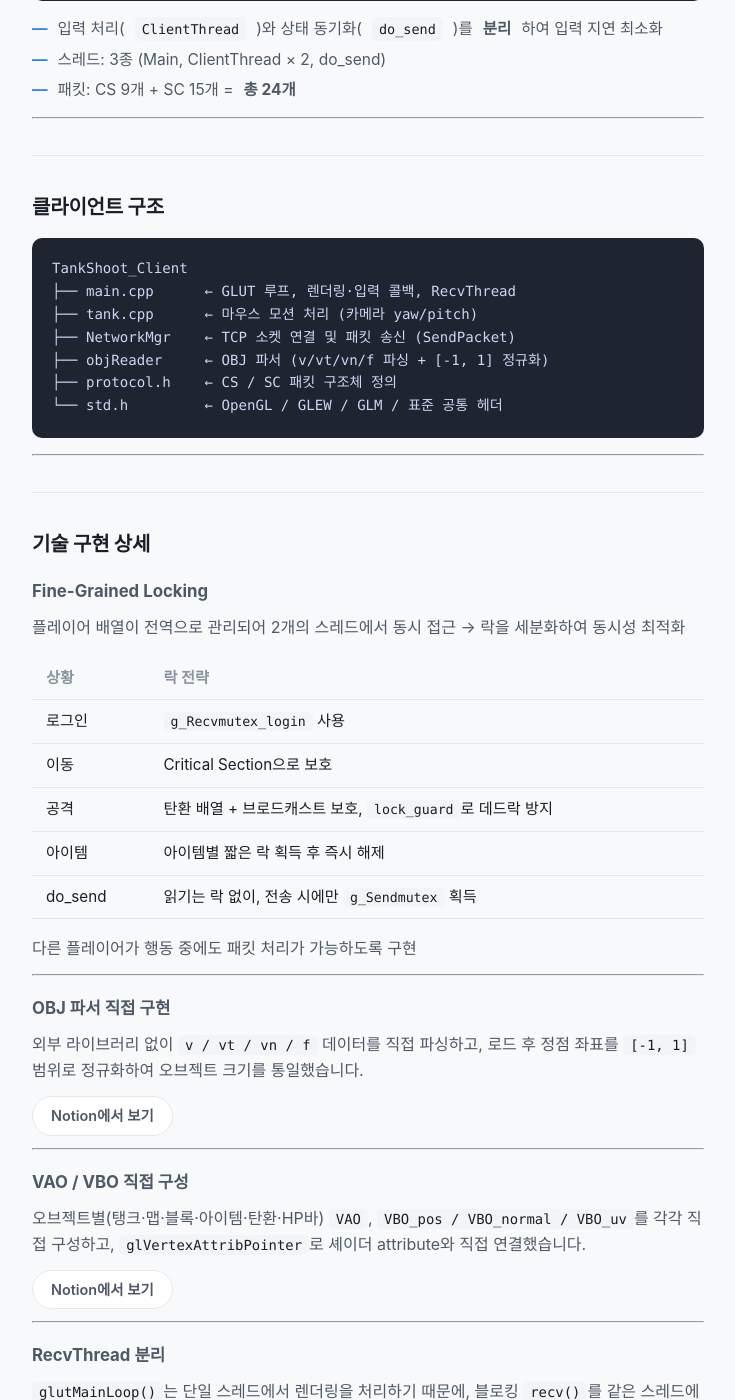
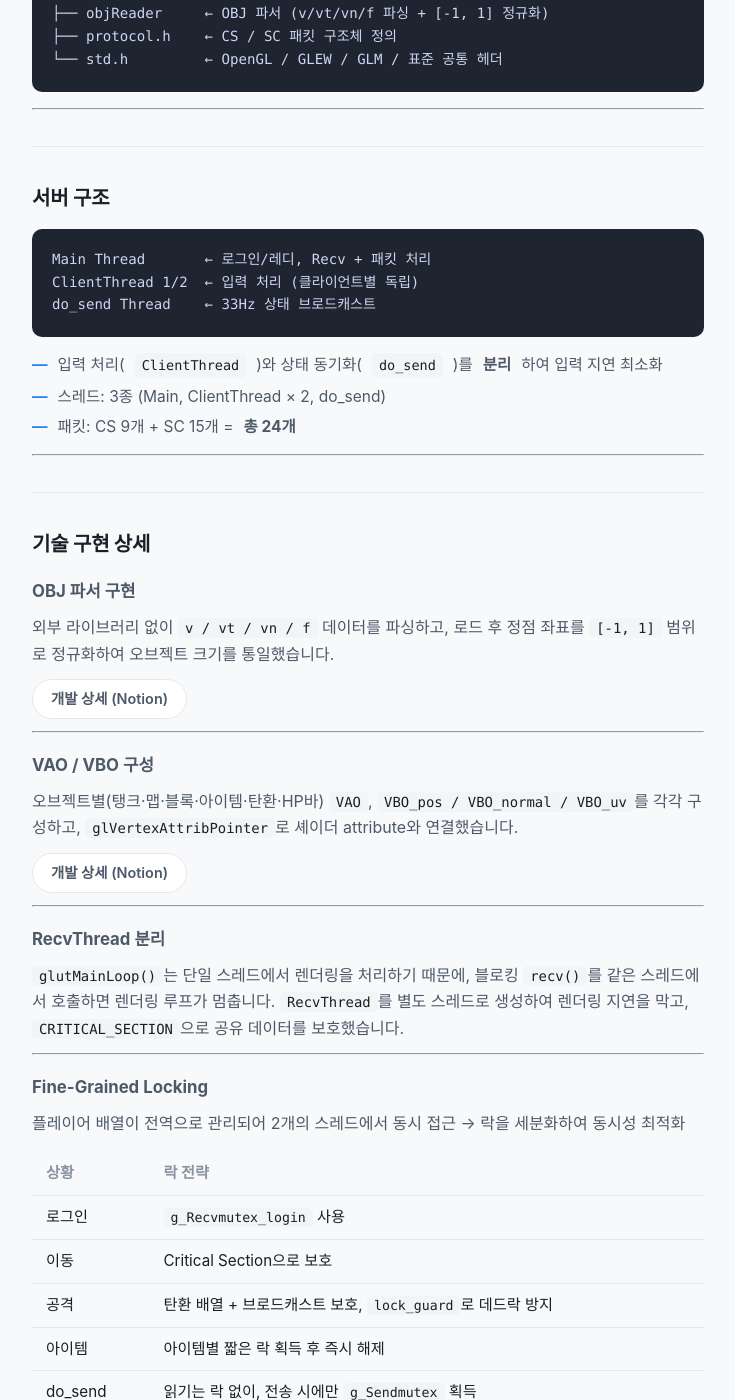
Before and after one commit to KimJinsun610/KimJinsun610.github.io, a Jekyll site: the page built from projects/tank-shoot.md, in a window 1280 px wide and 1400 px high, scrolled down 1212 px. Shown: the whole window, without its empty margins (272-1007 px from the left). Built offline with Jekyll 4.4.1, drawn with Linux system fonts in a browser that asks for light colours; some web fonts are replaced; some of the changed text lies outside the part shown.

Commit message:
Update tank-shoot.md

````diff
--- a/projects/tank-shoot.md
+++ b/projects/tank-shoot.md
@@ -25,11 +25,25 @@ permalink: /projects/tank-shoot/
 ## 담당 구현 항목
 
 **클라이언트**
-- OBJ 파서 직접 구현, 맵 구성, 플레이어 이동·공격, 카메라 무빙, 아이템 시스템
+- OBJ 파서 구현, 맵 구성, 플레이어 이동·공격, 카메라 무빙, 아이템 시스템
 
 **서버**
 - 아이템 세팅 및 상호작용 처리
 - 충돌 처리 연산 및 충돌 정보 처리
+
+---
+
+## 클라이언트 구조
+
+```
+TankShoot_Client
+├── main.cpp      ← GLUT 루프, 렌더링·입력 콜백, RecvThread
+├── tank.cpp      ← 마우스 모션 처리 (카메라 yaw/pitch)
+├── NetworkMgr    ← TCP 소켓 연결 및 패킷 송신 (SendPacket)
+├── objReader     ← OBJ 파서 (v/vt/vn/f 파싱 + [-1, 1] 정규화)
+├── protocol.h    ← CS / SC 패킷 구조체 정의
+└── std.h         ← OpenGL / GLEW / GLM / 표준 공통 헤더
+```
 
 ---
 
@@ -47,21 +61,29 @@ do_send Thread    ← 33Hz 상태 브로드캐스트
 
 ---
 
-## 클라이언트 구조
+## 기술 구현 상세
 
-```
-TankShoot_Client
-├── main.cpp      ← GLUT 루프, 렌더링·입력 콜백, RecvThread
-├── tank.cpp      ← 마우스 모션 처리 (카메라 yaw/pitch)
-├── NetworkMgr    ← TCP 소켓 연결 및 패킷 송신 (SendPacket)
-├── objReader     ← OBJ 파서 (v/vt/vn/f 파싱 + [-1, 1] 정규화)
-├── protocol.h    ← CS / SC 패킷 구조체 정의
-└── std.h         ← OpenGL / GLEW / GLM / 표준 공통 헤더
-```
+### OBJ 파서 구현
+
+외부 라이브러리 없이 `v / vt / vn / f` 데이터를 파싱하고, 로드 후 정점 좌표를 `[-1, 1]` 범위로 정규화하여 오브젝트 크기를 통일했습니다.
+
+<a class="btn" href="#" target="_blank">개발 상세 (Notion)</a>
 
 ---
 
-## 기술 구현 상세
+### VAO / VBO 구성
+
+오브젝트별(탱크·맵·블록·아이템·탄환·HP바) `VAO`, `VBO_pos / VBO_normal / VBO_uv`를 각각 구성하고, `glVertexAttribPointer`로 셰이더 attribute와 연결했습니다.
+
+<a class="btn" href="#" target="_blank">개발 상세 (Notion)</a>
+
+---
+
+### RecvThread 분리
+
+`glutMainLoop()`는 단일 스레드에서 렌더링을 처리하기 때문에, 블로킹 `recv()`를 같은 스레드에서 호출하면 렌더링 루프가 멈춥니다. `RecvThread`를 별도 스레드로 생성하여 렌더링 지연을 막고, `CRITICAL_SECTION`으로 공유 데이터를 보호했습니다.
+
+---
 
 ### Fine-Grained Locking
 
@@ -76,28 +98,6 @@ TankShoot_Client
 | do_send | 읽기는 락 없이, 전송 시에만 `g_Sendmutex` 획득 |
 
 다른 플레이어가 행동 중에도 패킷 처리가 가능하도록 구현
-
----
-
-### OBJ 파서 직접 구현
-
-외부 라이브러리 없이 `v / vt / vn / f` 데이터를 직접 파싱하고, 로드 후 정점 좌표를 `[-1, 1]` 범위로 정규화하여 오브젝트 크기를 통일했습니다.
-
-<a class="btn" href="#" target="_blank">Notion에서 보기</a>
-
----
-
-### VAO / VBO 직접 구성
-
-오브젝트별(탱크·맵·블록·아이템·탄환·HP바) `VAO`, `VBO_pos / VBO_normal / VBO_uv`를 각각 직접 구성하고, `glVertexAttribPointer`로 셰이더 attribute와 직접 연결했습니다.
-
-<a class="btn" href="#" target="_blank">Notion에서 보기</a>
-
----
-
-### RecvThread 분리
-
-`glutMainLoop()`는 단일 스레드에서 렌더링을 처리하기 때문에, 블로킹 `recv()`를 같은 스레드에서 호출하면 렌더링 루프가 멈춥니다. `RecvThread`를 별도 스레드로 생성하여 렌더링 지연을 막고, `CRITICAL_SECTION`으로 공유 데이터를 보호했습니다.
 
 ---
 
````
